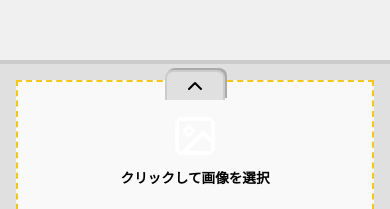
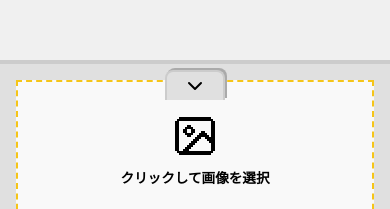
Before and after one commit to tomaru919/wplace-next.js, a Next.js app: page /edit in a window 390 px wide. Shown: the part 193-402 px from the top of the page. Built offline with nearby package versions, Linux system fonts and the light colour scheme; a web font is replaced by a local one.

Commit message:
fix: update SVG transformations for toggle sidebar button and upload icon

```diff
--- a/src/app/components/image_conversion.tsx
+++ b/src/app/components/image_conversion.tsx
@@ -571,10 +571,7 @@ export default function ImageConversion() {
                     shapeRendering="crispEdges"
                   >
                     <title>Upload image icon</title>
-                    <path
-                      fill="#fff"
-                      d="M4 3h16v1H4zm-1 1h18v1H3zm-1 1h2v15H2zm18 0h2v15h-2zM3 20h18v1H3zm1 1h16v1H4zM8 7h2v1H8zM7 8h4v1H7zM6 9h2v2H6zm4 0h2v2h-2zM7 11h4v1H7zm1 1h2v1H8zm7-2h2v1h-2zm-1 1h4v1h-4zm-1 1h6v1h-6zm-1 1h3v1h-3zm5 0h3v1h-3zm-6 1h3v1h-3zm7 0h2v1h-2zm-8 1h3v1h-3zm9 0h1v1h-1zm-10 1h3v1H9zm-1 1h3v1H8zm-1 1h3v1H7zm-1 1h3v1H6z"
-                    />
+                    <path d="M4 3h16v1H4zm-1 1h18v1H3zm-1 1h2v15H2zm18 0h2v15h-2zM3 20h18v1H3zm1 1h16v1H4zM8 7h2v1H8zM7 8h4v1H7zM6 9h2v2H6zm4 0h2v2h-2zM7 11h4v1H7zm1 1h2v1H8zm7-2h2v1h-2zm-1 1h4v1h-4zm-1 1h6v1h-6zm-1 1h3v1h-3zm5 0h3v1h-3zm-6 1h3v1h-3zm7 0h2v1h-2zm-8 1h3v1h-3zm9 0h1v1h-1zm-10 1h3v1H9zm-1 1h3v1H8zm-1 1h3v1H7zm-1 1h3v1H6z" />
                   </svg>
                 </div>
               )}
--- a/src/app/globals.css
+++ b/src/app/globals.css
@@ -596,10 +596,11 @@ select {
 
 .toggle-sidebar-btn svg {
   transition: transform 0.3s ease-in-out;
+  transform: rotate(180deg);
 }
 
 .app-container.sidebar-closed .toggle-sidebar-btn svg {
-  transform: rotate(180deg);
+  transform: rotate(0deg);
 }
 
 .library-container {
@@ -752,11 +753,11 @@ select {
   }
 
   .toggle-sidebar-btn svg {
-    transform: rotate(90deg);
+    transform: rotate(-90deg);
   }
 
   .app-container.sidebar-closed .toggle-sidebar-btn svg {
-    transform: rotate(-90deg);
+    transform: rotate(90deg);
   }
 
   .main-content {
@@ -782,3 +783,7 @@ select {
     overflow-y: auto;
   }
 }
+
+.upload-icon svg path {
+  fill: var(--text-main);
+}
```
